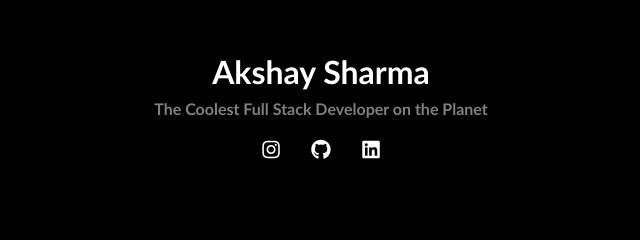
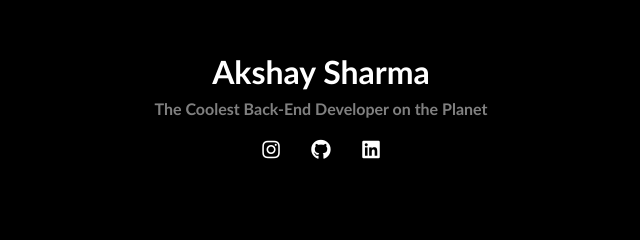
Before and after one commit to akshtshrma24/developerWebsite, a plain HTML site: page index.html in a window 1280 px wide. Shown: the part 303-543 px from the top of the page, 319-959 px from the left. Drawn offline with Linux system fonts and the light colour scheme.

Commit message:
Full Stack to Back-End

```diff
--- a/index.html
+++ b/index.html
@@ -13,7 +13,7 @@
     <body>
         <div class="name">
             <h1>Akshay Sharma</h1>
-            <h4 class="subtext">The Coolest Full Stack Developer on the Planet</h4>
+            <h4 class="subtext">The Coolest Back-End Developer on the Planet</h4>
             <ul class="icon-list">
                 <li>
                   <a href="https://www.instagram.com/akshtshrma24/">
```
